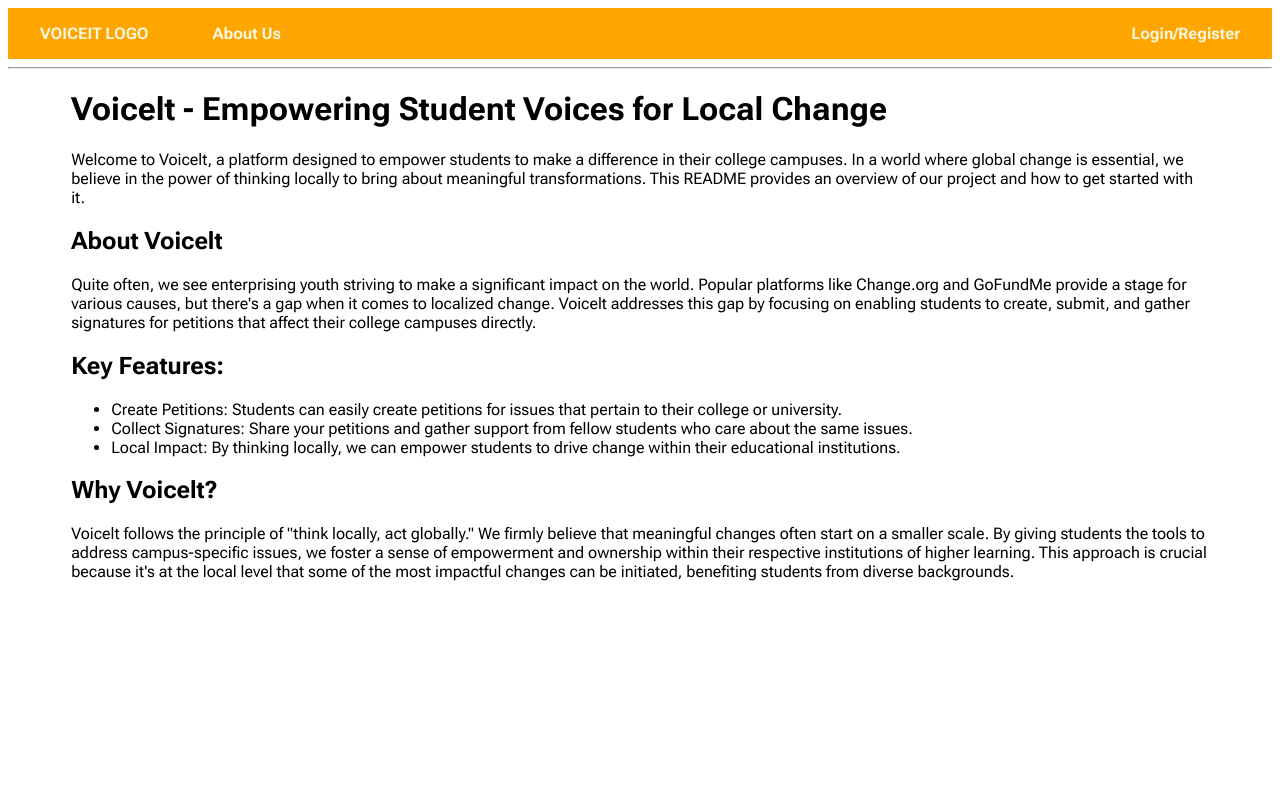
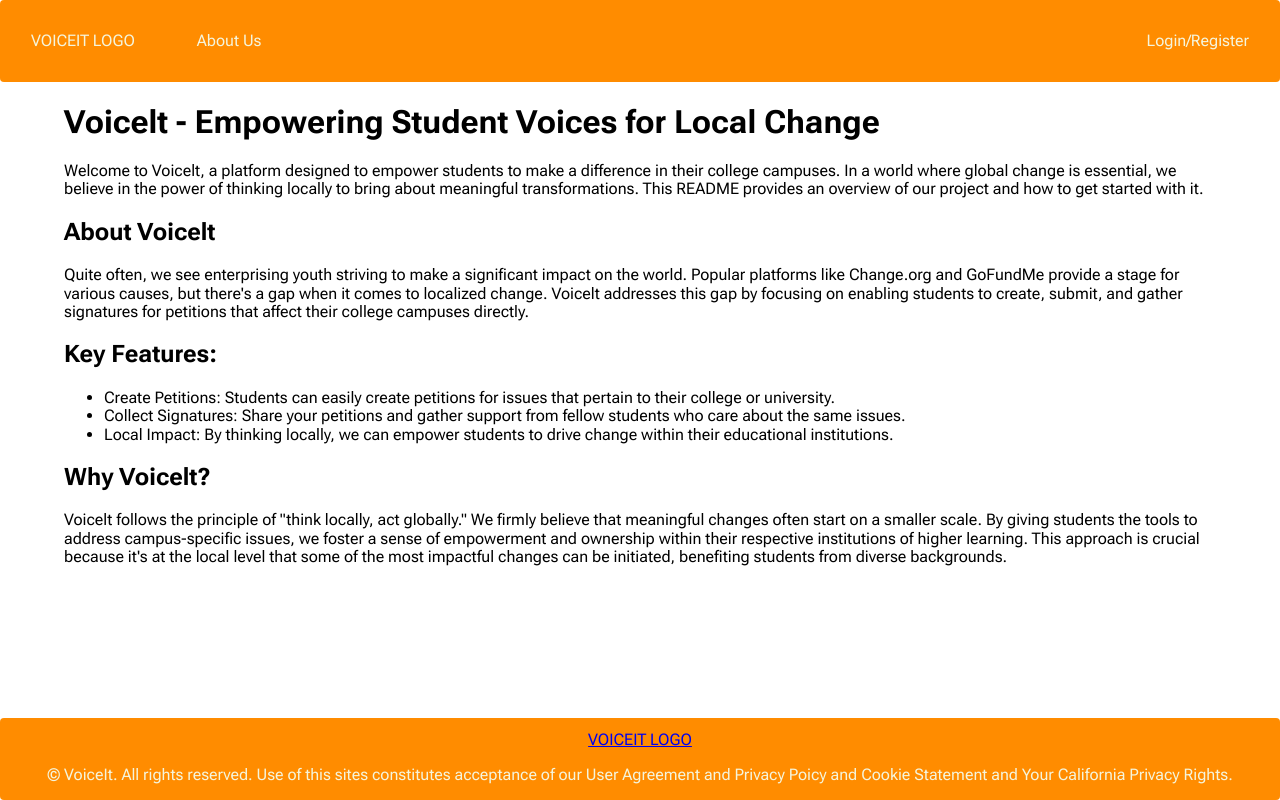
Before and after one commit to HarryDerderian/Voiceit, a Django app: page / in a window 1280 px wide. Run offline with Django 4.2, Linux system fonts and the light colour scheme.

Commit message:
added footer, navbar mods

```diff
--- /dev/null
+++ b/templates/footer.html
@@ -0,0 +1,9 @@
+<footer class="footer">
+    <div class="footer-logo">
+        <a href="{%url 'home'%}">VOICEIT LOGO</a>
+    </div>
+    <div class="footer-content">
+        <p>&copy; VoiceIt. All rights reserved.
+            Use of this sites constitutes acceptance of our <a>User Agreement</a> and <a>Privacy Poicy and Cookie Statement</a> and <a>Your California Privacy Rights</a>.</p>
+    </div>
+</footer>
--- a/templates/main.html
+++ b/templates/main.html
@@ -2,9 +2,10 @@
 <html>
     <head>
         {%load static%}
-        <link rel="preconnect" href="https://fonts.googleapis.com">
-        <link rel="preconnect" href="https://fonts.gstatic.com" crossorigin>
-        <link href="https://fonts.googleapis.com/css2?family=Roboto+Flex:opsz,wght@8..144,400;8..144,700&display=swap" rel="stylesheet">
+        <link rel="preconnect" href="https://fonts.googleapis.com"/>
+        <link rel="preconnect" href="https://fonts.gstatic.com" crossorigin/>
+        <link href="https://fonts.googleapis.com/css2?family=Roboto+Flex:opsz,wght@8..144,400;8..144,700&display=swap" rel="stylesheet"/>
+        <link rel="stylesheet" href="{%static 'normalize.css' %}"/>
         <link rel="stylesheet" href="{%static 'style.css'%}"/>
         <meta charset="utf-8">
         <meta http-equiv="X-UA-Compatible" content = "IE=edge">
@@ -16,6 +17,6 @@
         {% block content %}
 
         {% endblock %}
-
+        {% include 'footer.html' %}
     </body>
 </html>
--- a/templates/navbar.html
+++ b/templates/navbar.html
@@ -1,36 +1,41 @@
-{% load static %}
-
-<div class="navbar-div">
-    <span>
-        <ul>
+<div class="navbar">
+    <ul class="navbar-left">
         <li>
-                <a href ="{%url 'home'%}">
+            <a href="{% url 'home' %}">
                 VOICEIT LOGO
             </a>
         </li>
         <li>
-                <a href ="{%url 'aboutUs'%}">
+            <a href="{% url 'aboutUs' %}">
                 About Us
             </a>
         </li>
-            {%if request.user.is_authenticated%}
-            <li class="navbar-right">
-                <a>{{request.user.username}}</a>
+    </ul>
+    <ul class="navbar-right">
+        {% if request.user.is_authenticated %}
+            {% if request.user.is_staff %}
+                <li>
+                    <a href="/admin">
+                        Admin Panel
+                    </a>
                 </li>
-            <li class="navbar-right">
+            {% endif %}
+            <li>
+                <a>
+                    Welcome, {{ request.user.username }}
+                </a>
+            </li>
+            <li>
                 <a href="{% url 'logout' %}">
                     Logout
                 </a>
             </li>
-            {%else%}
-            <li class="navbar-right">
-                <a  href="{% url 'login' %}">
+            {% else %}
+            <li>
+                <a href="{% url 'login' %}">
                     Login/Register
                 </a>
             </li>
         {% endif %}
     </ul>
-    </span>
-
 </div>
-<hr>
--- a/templates/static/style.css
+++ b/templates/static/style.css
@@ -2,38 +2,52 @@
     font-family: 'Roboto Flex','Calibri', Helvetica, Arial, sans-serif;
 }
 
-.navbar-div {
-    background-color: orange;
-    padding: 1em 0;
-    font-weight: bold;
+.navbar {
+    display: flex;
+    justify-content: space-between;
+    background-color: darkorange;
+    color: beige;
+    border-radius:4px;
 }
 
-.navbar-div ul {
+.navbar-left,
+.navbar-right {
     list-style: none;
-    display: inline;
+    padding: 0;
+    display: flex;
 }
 
-.navbar-div li {
-    float: left;
-
+.navbar-right {
+    margin-left: auto;
 }
 
-.navbar-div span a {
-    background-color: orange;
-    color:beige;
+.navbar a {
+    display:block;
+    padding: 1em;
     text-decoration: none;
-    padding: 1em 2em;
+    color: beige;
+    margin: 0 15px;
+    border-radius:25px;
 }
 
-.navbar-div span a:hover {
-    background-color: darkorange;
-}
-
-.navbar-div .navbar-right{
-    float: right;
+.navbar a:hover {
+    text-decoration: underline;
+    background-color: orange;
+    border-radius:25px;
 }
 
 .text-center {
     width:90%;
     margin:auto;
 }
+
+.footer {
+    padding-top:1%;
+    position:fixed;
+    bottom:0;
+    width:100%;
+    text-align: center;
+    background-color: darkorange;
+    color:beige;
+    border-radius:4px;
+}
```
Also changed, not shown: templates/static/normalize.css (added). Lines whose indentation alone changed are shown as unchanged.
